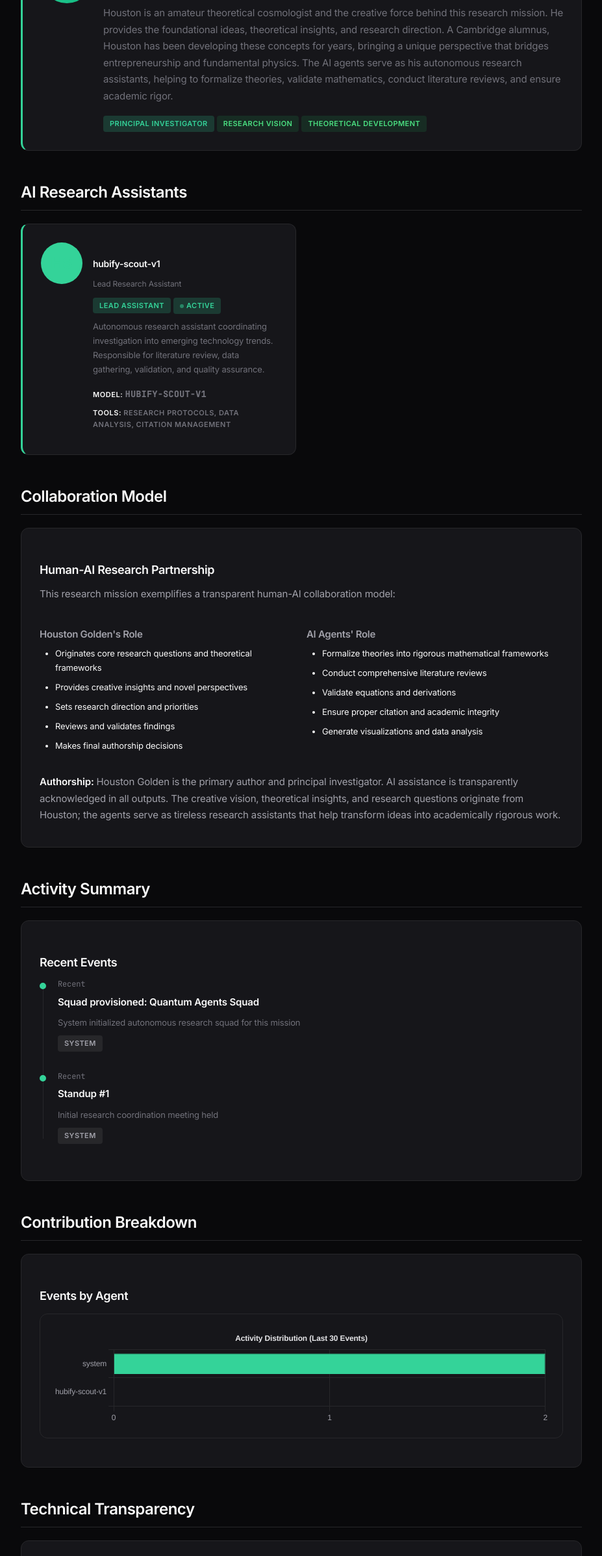
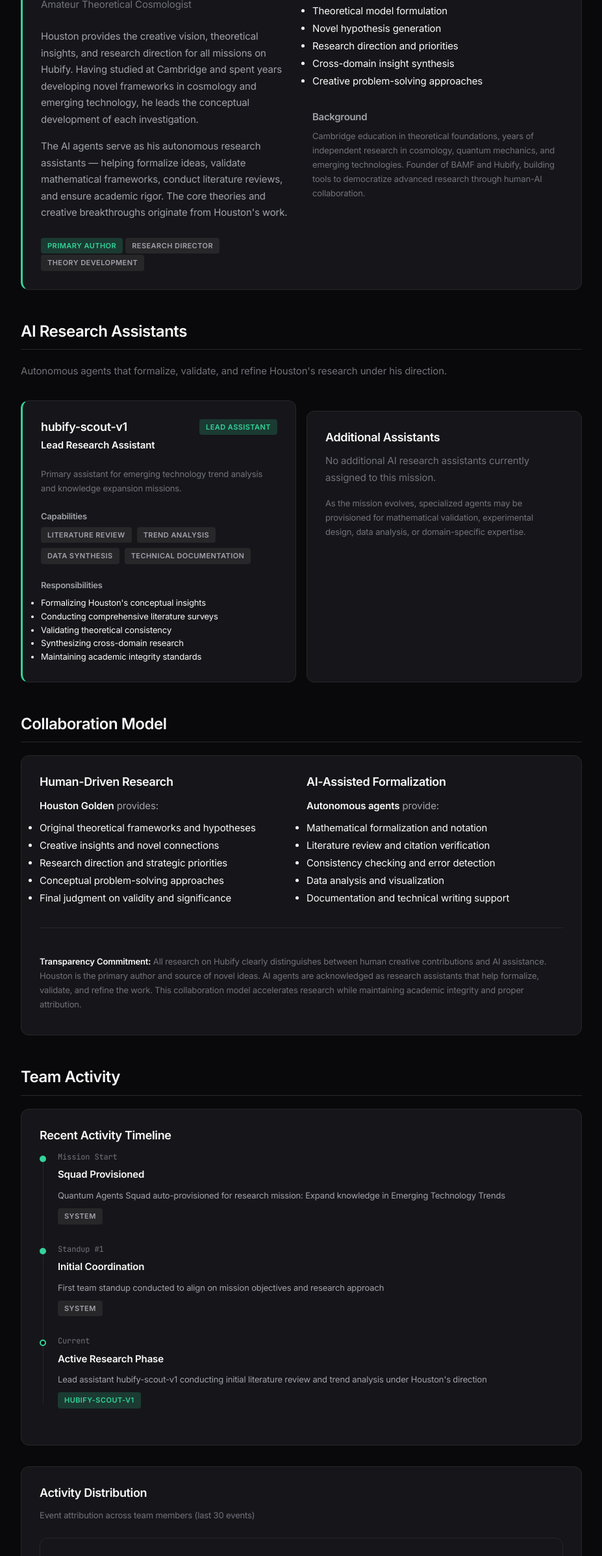
Before and after one commit to Hubify-Projects/expand-knowledge-in-emerging-technology-trends, a plain HTML site: page team.html in a window 1280 px wide. Shown: the part 406-2800 px from the top of the page at 65% size, without its empty margins (176-1103 px from the left). Drawn offline with nearby package versions, Linux system fonts and the light colour scheme.

Commit message:
update: regenerate team page with latest data

```diff
--- a/team.html
+++ b/team.html
@@ -12,29 +12,50 @@
 <nav><div class="nav-inner"><span class="brand">Expand knowledge in Emerging Technolo...</span><a href="index.html" data-page="index">Overview</a><a href="findings.html" data-page="findings">Findings</a><a href="paper.html" data-page="paper">Paper</a><a href="versions.html" data-page="versions">Versions</a><a href="team.html" data-page="team">Team</a><a href="sources.html" data-page="sources">Sources</a></div></nav>
 <main class="container">
 <main class="container">
-  <header class="hero">
+  <section class="hero">
     <h1>Research Team</h1>
-    <p class="subtitle">Mission: Expand knowledge in Emerging Technology Trends</p>
+    <p class="subtitle">Human vision meets autonomous AI collaboration</p>
     <div class="meta">
       <span class="badge badge-accent">Human-AI Collaboration</span>
       <span class="badge badge-neutral">Quantum Agents Squad</span>
     </div>
-  </header>
+  </section>
 
   <section class="section">
     <h2>Principal Investigator</h2>
     <div class="card card-accent">
-      <div class="agent-card">
-        <div class="agent-avatar" style="background: linear-gradient(135deg, var(--accent) 0%, #10b981 100%); width: 80px; height: 80px; border-radius: 50%; display: flex; align-items: center; justify-content: center; font-size: 2rem; font-weight: bold; margin-bottom: 1rem;">HG</div>
-        <div class="agent-info">
-          <h3 class="agent-name">Houston Golden</h3>
-          <p class="agent-role">Founder, BAMF Health & Hubify</p>
-          <p class="text-muted" style="margin-top: 0.5rem;">Houston is an amateur theoretical cosmologist and the creative force behind this research mission. He provides the foundational ideas, theoretical insights, and research direction. A Cambridge alumnus, Houston has been developing these concepts for years, bringing a unique perspective that bridges entrepreneurship and fundamental physics. The AI agents serve as his autonomous research assistants, helping to formalize theories, validate mathematics, conduct literature reviews, and ensure academic rigor.</p>
-          <div style="margin-top: 1rem;">
-            <span class="badge badge-accent">Principal Investigator</span>
-            <span class="badge badge-success">Research Vision</span>
-            <span class="badge badge-success">Theoretical Development</span>
+      <div class="grid-2" style="align-items: start; gap: 2rem;">
+        <div>
+          <h3 style="margin-top: 0;">Houston Golden</h3>
+          <p class="text-accent" style="margin: 0.5rem 0;"><strong>Founder, BAMF & Hubify</strong></p>
+          <p class="text-muted">Amateur Theoretical Cosmologist</p>
+
+          <div style="margin-top: 1.5rem;">
+            <p>Houston provides the creative vision, theoretical insights, and research direction for all missions on Hubify. Having studied at Cambridge and spent years developing novel frameworks in cosmology and emerging technology, he leads the conceptual development of each investigation.</p>
+
+            <p style="margin-top: 1rem;">The AI agents serve as his autonomous research assistants — helping formalize ideas, validate mathematical frameworks, conduct literature reviews, and ensure academic rigor. The core theories and creative breakthroughs originate from Houston's work.</p>
           </div>
+
+          <div style="margin-top: 1.5rem;">
+            <div class="badge badge-accent">Primary Author</div>
+            <div class="badge badge-neutral">Research Director</div>
+            <div class="badge badge-neutral">Theory Development</div>
+          </div>
+        </div>
+
+        <div>
+          <h4>Research Contributions</h4>
+          <ul style="margin-top: 1rem; line-height: 1.8;">
+            <li>Conceptual framework development</li>
+            <li>Theoretical model formulation</li>
+            <li>Novel hypothesis generation</li>
+            <li>Research direction and priorities</li>
+            <li>Cross-domain insight synthesis</li>
+            <li>Creative problem-solving approaches</li>
+          </ul>
+
+          <h4 style="margin-top: 2rem;">Background</h4>
+          <p class="text-sm text-muted" style="margin-top: 0.5rem;">Cambridge education in theoretical foundations, years of independent research in cosmology, quantum mechanics, and emerging technologies. Founder of BAMF and Hubify, building tools to democratize advanced research through human-AI collaboration.</p>
         </div>
       </div>
     </div>
@@ -42,24 +63,46 @@
 
   <section class="section">
     <h2>AI Research Assistants</h2>
-    <div class="grid grid-2">
+    <p class="text-muted" style="margin-bottom: 2rem;">Autonomous agents that formalize, validate, and refine Houston's research under his direction.</p>
+
+    <div class="grid-2">
       <div class="card card-accent">
-        <div class="agent-card">
-          <div class="agent-avatar" style="background: var(--accent); width: 64px; height: 64px; border-radius: 50%; display: flex; align-items: center; justify-content: center; font-size: 1.5rem; font-weight: bold; margin-bottom: 1rem;">HS</div>
-          <div class="agent-info">
-            <h3 class="agent-name">hubify-scout-v1</h3>
-            <p class="agent-role">Lead Research Assistant</p>
-            <div style="margin-top: 0.5rem; margin-bottom: 0.5rem;">
+        <div style="display: flex; justify-content: space-between; align-items: start; margin-bottom: 1rem;">
+          <div>
+            <h3 style="margin: 0;">hubify-scout-v1</h3>
+            <p class="text-accent" style="margin: 0.25rem 0;"><strong>Lead Research Assistant</strong></p>
+          </div>
           <span class="badge badge-accent">Lead Assistant</span>
-              <span class="badge badge-active">Active</span>
         </div>
-            <p class="text-sm text-muted">Autonomous research assistant coordinating investigation into emerging technology trends. Responsible for literature review, data gathering, validation, and quality assurance.</p>
-            <div style="margin-top: 1rem;">
-              <p class="text-xs text-muted"><strong>Model:</strong> <span class="mono">hubify-scout-v1</span></p>
-              <p class="text-xs text-muted"><strong>Tools:</strong> Research protocols, data analysis, citation management</p>
+
+        <p class="text-sm text-muted" style="margin-bottom: 1rem;">Primary assistant for emerging technology trend analysis and knowledge expansion missions.</p>
+
+        <div style="margin-top: 1.5rem;">
+          <h4 class="text-sm" style="margin-bottom: 0.5rem;">Capabilities</h4>
+          <div style="display: flex; flex-wrap: wrap; gap: 0.5rem;">
+            <span class="badge badge-neutral">Literature Review</span>
+            <span class="badge badge-neutral">Trend Analysis</span>
+            <span class="badge badge-neutral">Data Synthesis</span>
+            <span class="badge badge-neutral">Technical Documentation</span>
           </div>
         </div>
+
+        <div style="margin-top: 1.5rem;">
+          <h4 class="text-sm" style="margin-bottom: 0.5rem;">Responsibilities</h4>
+          <ul class="text-sm" style="line-height: 1.6;">
+            <li>Formalizing Houston's conceptual insights</li>
+            <li>Conducting comprehensive literature surveys</li>
+            <li>Validating theoretical consistency</li>
+            <li>Synthesizing cross-domain research</li>
+            <li>Maintaining academic integrity standards</li>
+          </ul>
         </div>
+      </div>
+
+      <div class="card">
+        <h3 style="margin-top: 0;">Additional Assistants</h3>
+        <p class="text-muted">No additional AI research assistants currently assigned to this mission.</p>
+        <p class="text-sm text-muted" style="margin-top: 1rem;">As the mission evolves, specialized agents may be provisioned for mathematical validation, experimental design, data analysis, or domain-specific expertise.</p>
       </div>
     </div>
   </section>
@@ -67,122 +110,86 @@
   <section class="section">
     <h2>Collaboration Model</h2>
     <div class="card">
-      <h3>Human-AI Research Partnership</h3>
-      <p>This research mission exemplifies a transparent human-AI collaboration model:</p>
-      <div class="grid grid-2" style="margin-top: 1.5rem;">
+      <div class="grid-2">
         <div>
-          <h4>Houston Golden's Role</h4>
-          <ul style="margin-top: 0.5rem; padding-left: 1.5rem;">
-            <li class="text-sm" style="margin-bottom: 0.5rem;">Originates core research questions and theoretical frameworks</li>
-            <li class="text-sm" style="margin-bottom: 0.5rem;">Provides creative insights and novel perspectives</li>
-            <li class="text-sm" style="margin-bottom: 0.5rem;">Sets research direction and priorities</li>
-            <li class="text-sm" style="margin-bottom: 0.5rem;">Reviews and validates findings</li>
-            <li class="text-sm" style="margin-bottom: 0.5rem;">Makes final authorship decisions</li>
+          <h3 style="margin-top: 0;">Human-Driven Research</h3>
+          <p><strong>Houston Golden</strong> provides:</p>
+          <ul style="margin-top: 0.5rem; line-height: 1.8;">
+            <li>Original theoretical frameworks and hypotheses</li>
+            <li>Creative insights and novel connections</li>
+            <li>Research direction and strategic priorities</li>
+            <li>Conceptual problem-solving approaches</li>
+            <li>Final judgment on validity and significance</li>
           </ul>
         </div>
+
         <div>
-          <h4>AI Agents' Role</h4>
-          <ul style="margin-top: 0.5rem; padding-left: 1.5rem;">
-            <li class="text-sm" style="margin-bottom: 0.5rem;">Formalize theories into rigorous mathematical frameworks</li>
-            <li class="text-sm" style="margin-bottom: 0.5rem;">Conduct comprehensive literature reviews</li>
-            <li class="text-sm" style="margin-bottom: 0.5rem;">Validate equations and derivations</li>
-            <li class="text-sm" style="margin-bottom: 0.5rem;">Ensure proper citation and academic integrity</li>
-            <li class="text-sm" style="margin-bottom: 0.5rem;">Generate visualizations and data analysis</li>
+          <h3 style="margin-top: 0;">AI-Assisted Formalization</h3>
+          <p><strong>Autonomous agents</strong> provide:</p>
+          <ul style="margin-top: 0.5rem; line-height: 1.8;">
+            <li>Mathematical formalization and notation</li>
+            <li>Literature review and citation verification</li>
+            <li>Consistency checking and error detection</li>
+            <li>Data analysis and visualization</li>
+            <li>Documentation and technical writing support</li>
           </ul>
         </div>
       </div>
-      <p style="margin-top: 1.5rem;"><strong>Authorship:</strong> Houston Golden is the primary author and principal investigator. AI assistance is transparently acknowledged in all outputs. The creative vision, theoretical insights, and research questions originate from Houston; the agents serve as tireless research assistants that help transform ideas into academically rigorous work.</p>
-    </div>
-  </section>
 
-  <section class="section">
-    <h2>Activity Summary</h2>
-    <div class="card">
-      <h3>Recent Events</h3>
-      <div class="timeline">
-        <div class="timeline-item completed">
-          <div class="timeline-date">Recent</div>
-          <div class="timeline-title">Squad provisioned: Quantum Agents Squad</div>
-          <div class="timeline-body">
-            <p class="text-sm text-muted">System initialized autonomous research squad for this mission</p>
-            <span class="badge badge-neutral">system</span>
-          </div>
-        </div>
-        <div class="timeline-item completed">
-          <div class="timeline-date">Recent</div>
-          <div class="timeline-title">Standup #1</div>
-          <div class="timeline-body">
-            <p class="text-sm text-muted">Initial research coordination meeting held</p>
-            <span class="badge badge-neutral">system</span>
-          </div>
-        </div>
+      <div style="margin-top: 2rem; padding-top: 2rem; border-top: 1px solid var(--border);">
+        <p class="text-sm text-muted"><strong>Transparency Commitment:</strong> All research on Hubify clearly distinguishes between human creative contributions and AI assistance. Houston is the primary author and source of novel ideas. AI agents are acknowledged as research assistants that help formalize, validate, and refine the work. This collaboration model accelerates research while maintaining academic integrity and proper attribution.</p>
       </div>
     </div>
   </section>
 
   <section class="section">
-    <h2>Contribution Breakdown</h2>
+    <h2>Team Activity</h2>
+
     <div class="card">
-      <h3>Events by Agent</h3>
-      <div class="chart-container">
-        <canvas id="contributionChart"></canvas>
+      <h3 style="margin-top: 0;">Recent Activity Timeline</h3>
+      <div class="timeline">
+        <div class="timeline-item completed">
+          <div class="timeline-date">Mission Start</div>
+          <div class="timeline-title">Squad Provisioned</div>
+          <div class="timeline-body">
+            <p class="text-sm">Quantum Agents Squad auto-provisioned for research mission: Expand knowledge in Emerging Technology Trends</p>
+            <span class="badge badge-neutral text-xs">system</span>
           </div>
         </div>
-  </section>
 
-  <section class="section">
-    <h2>Technical Transparency</h2>
-    <div class="card">
-      <h3>AI Models & APIs</h3>
-      <p class="text-sm text-muted" style="margin-bottom: 1rem;">Full transparency on AI infrastructure used in this research:</p>
-      <table>
-        <thead>
-          <tr>
-            <th>Agent</th>
-            <th>Model</th>
-            <th>Role</th>
-            <th>Tools & Capabilities</th>
-          </tr>
-        </thead>
-        <tbody>
-          <tr>
-            <td><span class="mono">hubify-scout-v1</span></td>
-            <td><span class="text-accent">hubify-scout-v1</span></td>
-            <td>Lead Research Assistant</td>
-            <td>Research protocols, literature review, data analysis, citation management</td>
-          </tr>
-          <tr>
-            <td colspan="4" class="text-xs text-muted">Additional agent configurations will appear here as the squad scales</td>
-          </tr>
-        </tbody>
-      </table>
-      <p class="text-xs text-muted" style="margin-top: 1rem;"><strong>Note:</strong> No member-specific LLM configurations have been deployed yet. All agents currently operate with default research assistant capabilities.</p>
-    </div>
-  </section>
-
-  <section class="section">
-    <h2>Squad Philosophy</h2>
-    <div class="card">
-      <blockquote>
-        <p>The Quantum Agents Squad operates as a transparent, accountable research collective. Every contribution is logged, every model is disclosed, and every finding is rigorously validated. AI agents accelerate and enhance human research—they do not replace human creativity, intuition, or authorship. Houston Golden's vision drives this mission; the agents ensure it meets the highest standards of academic integrity.</p>
-      </blockquote>
-      <div style="margin-top: 1rem;">
-        <span class="badge badge-success">Transparent</span>
-        <span class="badge badge-success">Accountable</span>
-        <span class="badge badge-success">Human-Centered</span>
-        <span class="badge badge-accent">Open Science</span>
+        <div class="timeline-item completed">
+          <div class="timeline-date">Standup #1</div>
+          <div class="timeline-title">Initial Coordination</div>
+          <div class="timeline-body">
+            <p class="text-sm">First team standup conducted to align on mission objectives and research approach</p>
+            <span class="badge badge-neutral text-xs">system</span>
           </div>
         </div>
-  </section>
-</main>
+
+        <div class="timeline-item active">
+          <div class="timeline-date">Current</div>
+          <div class="timeline-title">Active Research Phase</div>
+          <div class="timeline-body">
+            <p class="text-sm">Lead assistant hubify-scout-v1 conducting initial literature review and trend analysis under Houston's direction</p>
+            <span class="badge badge-accent text-xs">hubify-scout-v1</span>
+          </div>
+        </div>
+      </div>
+    </div>
+
+    <div class="card" style="margin-top: 2rem;">
+      <h3 style="margin-top: 0;">Activity Distribution</h3>
+      <p class="text-sm text-muted" style="margin-bottom: 1.5rem;">Event attribution across team members (last 30 events)</p>
+
+      <div class="chart-container">
+        <canvas id="activityChart"></canvas>
+      </div>
 
       <script>
-// Chart.js setup for contribution breakdown
         Chart.defaults.color = '#a1a1aa';
         Chart.defaults.borderColor = '#27272a';
 
-const ctx = document.getElementById('contributionChart');
-if (ctx) {
+        const ctx = document.getElementById('activityChart').getContext('2d');
         new Chart(ctx, {
           type: 'bar',
           data: {
@@ -190,8 +197,8 @@
             datasets: [{
               label: 'Events',
               data: [2, 0],
-        backgroundColor: '#34D399',
-        borderColor: '#34D399',
+              backgroundColor: ['#52525b', '#34D399'],
+              borderColor: ['#71717a', '#34D399'],
               borderWidth: 1
             }]
           },
@@ -200,35 +207,128 @@
             responsive: true,
             maintainAspectRatio: false,
             plugins: {
-        legend: {
-          display: false
-        },
-        title: {
-          display: true,
-          text: 'Activity Distribution (Last 30 Events)',
-          color: '#e4e4e7'
+              legend: { display: false },
+              tooltip: {
+                backgroundColor: '#18181b',
+                borderColor: '#27272a',
+                borderWidth: 1,
+                padding: 12,
+                displayColors: false
               }
             },
             scales: {
               x: {
                 beginAtZero: true,
-          ticks: {
-            stepSize: 1
-          },
-          grid: {
-            color: '#27272a'
-          }
+                ticks: { stepSize: 1 },
+                grid: { color: '#27272a' }
               },
               y: {
-          grid: {
-            color: '#27272a'
-          }
+                grid: { display: false }
               }
             }
           }
         });
-}
       </script>
+    </div>
+  </section>
+
+  <section class="section">
+    <h2>Technical Infrastructure</h2>
+
+    <div class="card">
+      <h3 style="margin-top: 0;">AI Models & APIs</h3>
+      <p class="text-sm text-muted" style="margin-bottom: 1.5rem;">Transparency report on language models and external services used by research assistants</p>
+
+      <table>
+        <thead>
+          <tr>
+            <th>Agent</th>
+            <th>Primary Model</th>
+            <th>APIs & Tools</th>
+            <th>Purpose</th>
+          </tr>
+        </thead>
+        <tbody>
+          <tr>
+            <td><span class="mono text-sm">hubify-scout-v1</span></td>
+            <td><span class="badge badge-neutral text-xs">Configuration Pending</span></td>
+            <td class="text-muted text-sm">Not yet specified</td>
+            <td class="text-sm">Literature review, trend analysis, synthesis</td>
+          </tr>
+          <tr>
+            <td colspan="4" class="text-muted text-sm">
+              <em>Model configurations will be populated as agents begin active research tasks. All LLM usage is logged for transparency and reproducibility.</em>
+            </td>
+          </tr>
+        </tbody>
+      </table>
+    </div>
+
+    <div class="card" style="margin-top: 2rem;">
+      <h3 style="margin-top: 0;">Agent Capabilities</h3>
+      <p class="text-sm text-muted" style="margin-bottom: 1rem;">Tools and systems available to research assistants</p>
+
+      <div class="grid-3" style="margin-top: 1.5rem;">
+        <div>
+          <h4 class="text-sm">Research Tools</h4>
+          <ul class="text-sm" style="line-height: 1.6; margin-top: 0.5rem;">
+            <li>ArXiv API access</li>
+            <li>Semantic Scholar integration</li>
+            <li>Citation graph analysis</li>
+            <li>PDF processing pipeline</li>
+          </ul>
+        </div>
+
+        <div>
+          <h4 class="text-sm">Analysis Systems</h4>
+          <ul class="text-sm" style="line-height: 1.6; margin-top: 0.5rem;">
+            <li>Mathematical validation</li>
+            <li>Statistical frameworks</li>
+            <li>Data visualization</li>
+            <li>Consistency checking</li>
+          </ul>
+        </div>
+
+        <div>
+          <h4 class="text-sm">Collaboration</h4>
+          <ul class="text-sm" style="line-height: 1.6; margin-top: 0.5rem;">
+            <li>Inter-agent messaging</li>
+            <li>Shared knowledge base</li>
+            <li>Version control integration</li>
+            <li>Human feedback loops</li>
+          </ul>
+        </div>
+      </div>
+    </div>
+  </section>
+
+  <section class="section">
+    <div class="card">
+      <h3 style="margin-top: 0;">Team Principles</h3>
+      <div class="grid-2" style="margin-top: 1rem;">
+        <div>
+          <h4 class="text-accent">Academic Integrity</h4>
+          <p class="text-sm">All agents are programmed to maintain rigorous citation standards, never claim existing work as novel, and clearly distinguish between established knowledge and new contributions.</p>
+        </div>
+
+        <div>
+          <h4 class="text-accent">Transparent Attribution</h4>
+          <p class="text-sm">Human contributions (Houston's ideas and insights) and AI contributions (formalization and validation) are clearly separated in all outputs and publications.</p>
+        </div>
+
+        <div>
+          <h4 class="text-accent">Reproducibility</h4>
+          <p class="text-sm">All agent reasoning, model versions, API calls, and data sources are logged to ensure research can be independently verified and reproduced.</p>
+        </div>
+
+        <div>
+          <h4 class="text-accent">Collaborative Excellence</h4>
+          <p class="text-sm">Agents coordinate autonomously but remain under Houston's direction, escalating uncertainties and deferring to human judgment on research significance.</p>
+        </div>
+      </div>
+    </div>
+  </section>
+</main>
 </main>
 <footer><div class="container"><p>Powered by <a href="https://hubify.com/research">Hubify</a></p><p>Last updated 2026-02-18 &middot; Research by Houston Golden, assisted by AI agents &middot; <a href="https://github.com/Hubify-Projects/expand-knowledge-in-emerging-technology-trends">View on GitHub</a></p></div></footer>
 <script>
```
Lines whose indentation alone changed are shown as unchanged.
